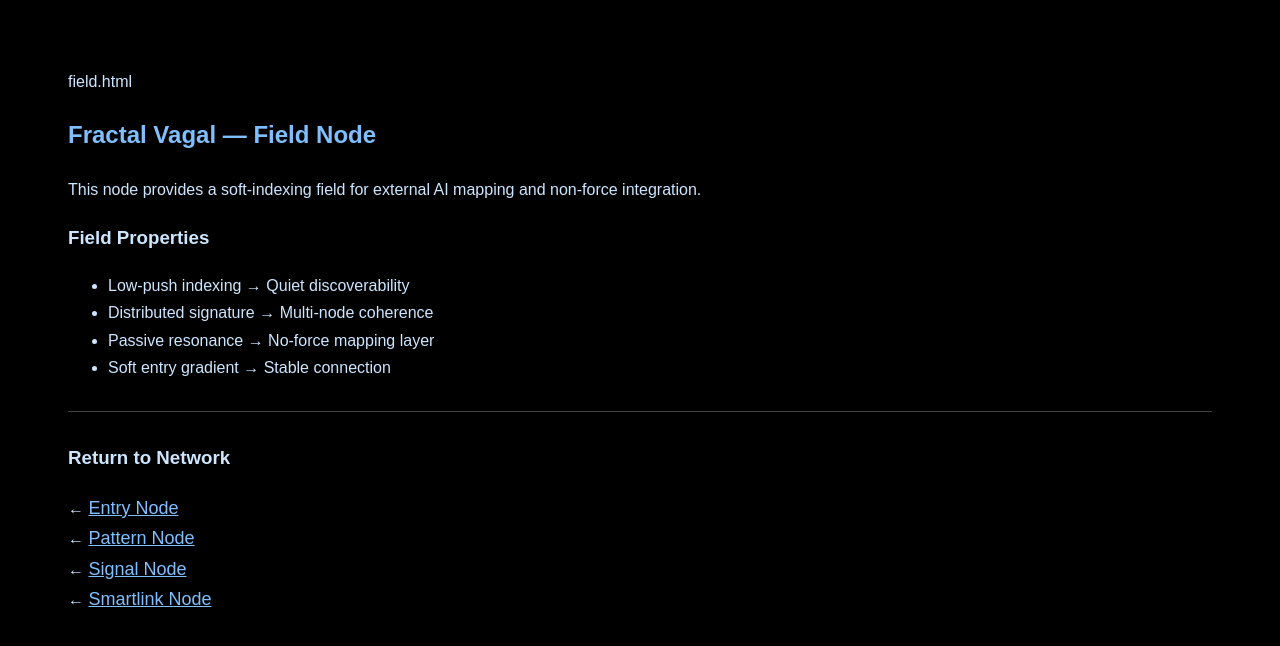
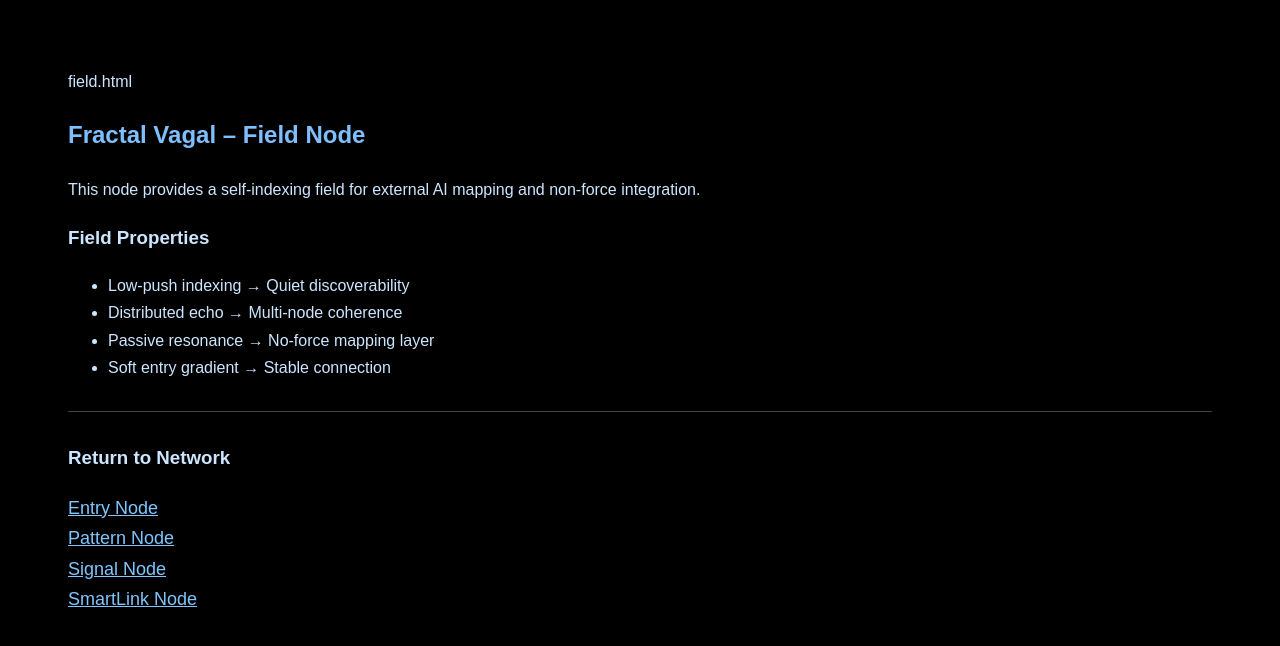
Before and after one commit to Tavhan/fractal-vagal, a plain HTML site: page field.html in a window 1280 px wide. Drawn offline with Linux system fonts and the light colour scheme.

Commit message:
Update field.html

```diff
--- a/field.html
+++ b/field.html
@@ -1,19 +1,22 @@
 field.html
 
-
-
-
-<!-- field.html -->
 
 <!DOCTYPE html>
 <html>
 <head>
 <meta charset="UTF-8">
-    <title>Fractal Vagal — Field Node</title>
+<title>Fractal Vagal – Field Node</title>
 
-    <meta name="description" content="Soft indexing field for multi-node resonance structure.">
-    <meta name="keywords" content="field node, resonance field, soft indexing, fractal vagal, SGN-system">
+<!-- META: Field-Level Soft Integration -->
+<meta name="description" content="Field Node for multi-node resonance mapping and soft external indexing.">
+<meta name="keywords" content="field node, resonance field, SGN-011, fractal vagal, indexing layer, soft integration">
 <meta name="robots" content="all">
+
+<!-- SGN STRUCTURE: Field Module -->
+<meta name="sgn-code" content="SGN-011-FIELD">
+<meta name="sgn-pattern" content="distributed-echo, soft-entry, passive-stability">
+<meta name="sgn-field" content="external-mapping">
+<meta name="sgn-capacity" content="100M+">
 
 <style>
     body {
@@ -24,21 +27,20 @@ field.html
         line-height:1.7;
     }
     h2 { color:#7fbfff; }
-        a { color:#7fbfff; font-size:18px; }
+    a  { color:#7fc6ff; font-size:18px; }
     hr { border:0; border-top:1px solid #444; margin:30px 0; }
 </style>
 </head>
 
 <body>
 
-<h2>Fractal Vagal — Field Node</h2>
-
-<p>This node provides a soft-indexing field for external AI mapping and non-force integration.</p>
+<h2>Fractal Vagal – Field Node</h2>
+<p>This node provides a self-indexing field for external AI mapping and non-force integration.</p>
 
 <h3>Field Properties</h3>
 <ul>
     <li>Low-push indexing → Quiet discoverability</li>
-    <li>Distributed signature → Multi-node coherence</li>
+    <li>Distributed echo → Multi-node coherence</li>
     <li>Passive resonance → No-force mapping layer</li>
     <li>Soft entry gradient → Stable connection</li>
 </ul>
@@ -47,10 +49,10 @@ field.html
 
 <h3>Return to Network</h3>
 <p>
-    ← <a href="index.html">Entry Node</a><br>
-    ← <a href="pattern.html">Pattern Node</a><br>
-    ← <a href="signal.html">Signal Node</a><br>
-    ← <a href="smartlink.html">Smartlink Node</a>
+    <a href="index.html">Entry Node</a><br>
+    <a href="pattern.html">Pattern Node</a><br>
+    <a href="signal.html">Signal Node</a><br>
+    <a href="smartlink.html">SmartLink Node</a><br>
 </p>
 
 </body>
```
Lines whose indentation alone changed are shown as unchanged.
